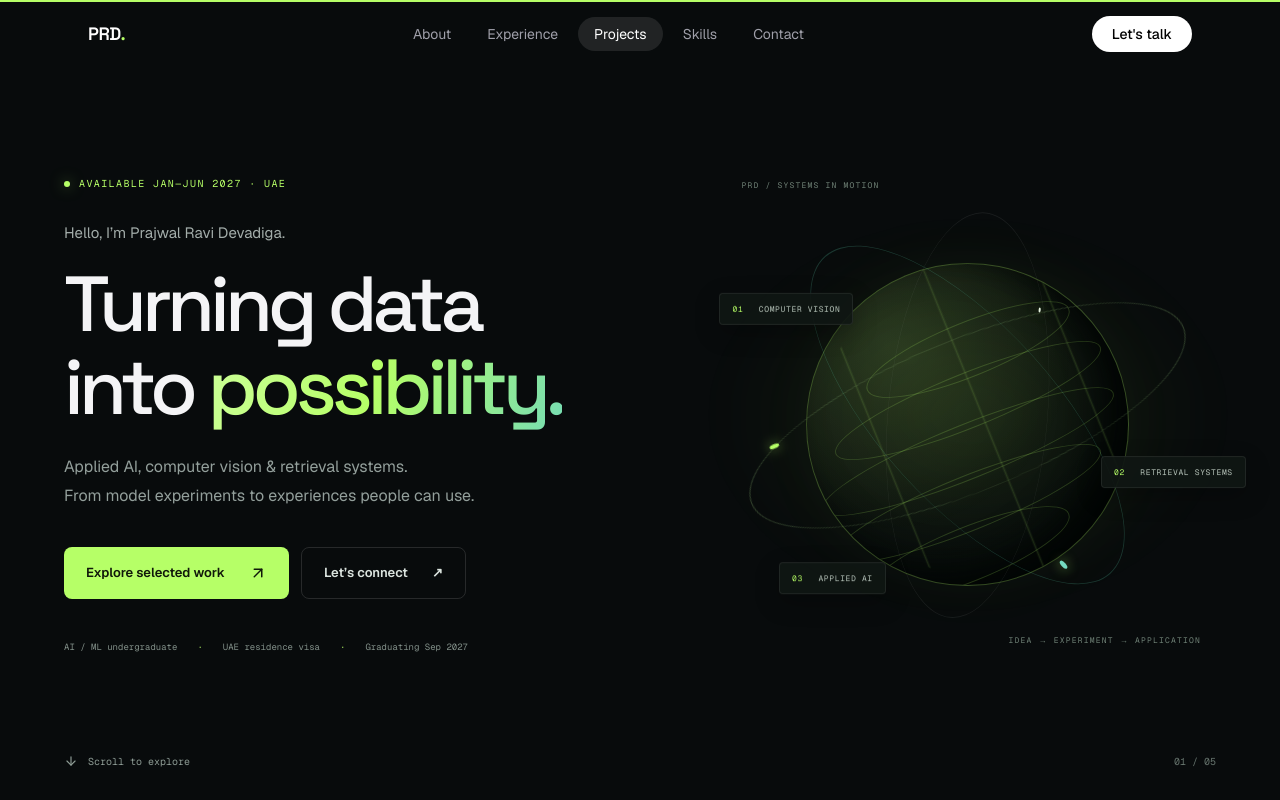
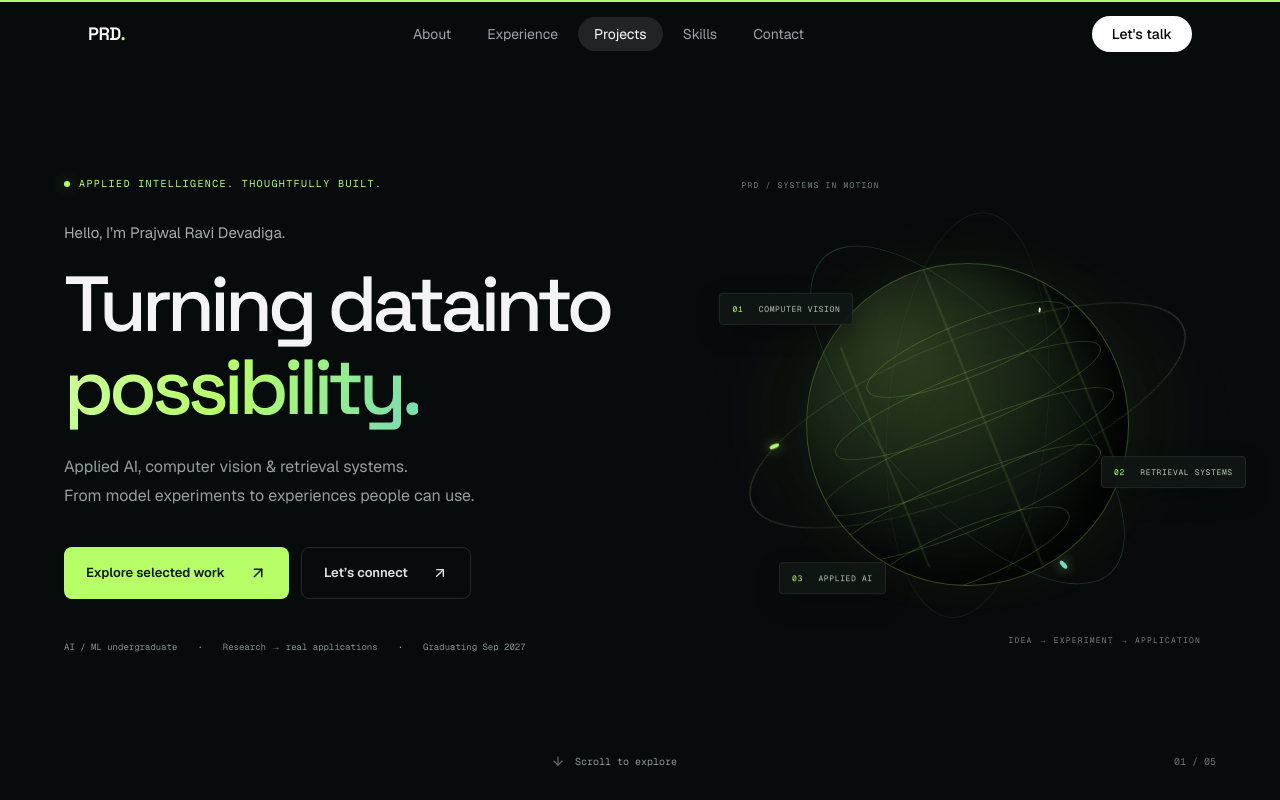
Before and after one commit to Prajwal-Rd-bond/portfolio, a Next.js app: page / in a window 1280 px wide. Shown: the top 800 px of the page. Built offline with nearby package versions, Linux system fonts and the light colour scheme.

Commit message:
design: polish Hero motion and professional copy

```diff
--- a/src/components/Hero.tsx
+++ b/src/components/Hero.tsx
@@ -1,28 +1,76 @@
 "use client";
-import { motion, useMotionValue, useSpring, useTransform, useReducedMotion } from "framer-motion";
+
+import { useRef } from "react";
+import {
+  motion, useInView, useMotionValue, useReducedMotion,
+  useScroll, useSpring, useTransform,
+} from "framer-motion";
 import { ArrowDown, ArrowUpRight } from "lucide-react";
 import { profile } from "@/lib/data";
-const reveal = { hidden: { opacity: 0, y: 35 }, show: { opacity: 1, y: 0, transition: { duration: .85, ease: [.22, 1, .36, 1] as const } } };
+
+const ease = [.22, 1, .36, 1] as const;
+const reveal = {
+  hidden: { opacity: 0, y: 22 },
+  show: { opacity: 1, y: 0, transition: { duration: .85, ease } },
+};
+const spring = { stiffness: 85, damping: 24, mass: .7 };
+
 export default function Hero() {
+  const section = useRef<HTMLElement>(null);
+  const inView = useInView(section, { margin: "100px" });
   const reduced = useReducedMotion();
   const x = useMotionValue(0), y = useMotionValue(0);
-  const rx = useSpring(useTransform(y, [-.5, .5], [10, -10])), ry = useSpring(useTransform(x, [-.5, .5], [-14, 14]));
-  return <section id="top" className="hero-section" onPointerMove={e => { if (e.pointerType !== "mouse" || reduced) return; const r=e.currentTarget.getBoundingClientRect(); x.set((e.clientX-r.left)/r.width-.5); y.set((e.clientY-r.top)/r.height-.5); }} onPointerLeave={()=>{x.set(0);y.set(0);}}>
-    <div className="hero-grid mx-auto w-full max-w-6xl">
-      <motion.div initial="hidden" animate="show" variants={{show:{transition:{staggerChildren:.12}}}} className="hero-copy">
-        <motion.p variants={reveal} className="eyebrow"><span className="status-dot"/> Available Jan—Jun 2027 · UAE</motion.p>
-        <motion.p variants={reveal} className="hero-intro">Hello, I’m {profile.name}.</motion.p>
-        <motion.h1 variants={reveal}>Turning data<br/>into <span className="text-gradient">possibility.</span></motion.h1>
-        <motion.p variants={reveal} className="hero-description">Applied AI, computer vision &amp; retrieval systems.<br/>From model experiments to experiences people can use.</motion.p>
-        <motion.div variants={reveal} className="mt-9 flex flex-wrap gap-3"><a className="primary-cta" href="#projects">Explore selected work <ArrowUpRight size={18}/></a><a className="secondary-cta" href="#contact">Let’s connect <span>↗</span></a></motion.div>
-        <motion.div variants={reveal} className="hero-footnote"><span>AI / ML undergraduate</span><span>UAE residence visa</span><span>Graduating Sep 2027</span></motion.div>
-      </motion.div>
-      <motion.div className="orbital-scene" aria-hidden="true" initial={{opacity:0,scale:.8}} animate={{opacity:1,scale:1}} transition={{duration:1.4}} style={{rotateX:reduced?0:rx,rotateY:reduced?0:ry}}>
-        <div className="orbital-coordinate">PRD / SYSTEMS IN MOTION</div><div className="orbital-halo"/><div className="orbital-globe"><div className="globe-grid"/>{[0,1,2,3,4].map(i=><div className="globe-latitude" key={i} style={{top:`${18+i*16}%`,width:`${68+Math.sin(i/4*Math.PI)*30}%`}}/>)}<div className="globe-shine"/></div>
-        <div className="orbit orbit-one"><i/></div><div className="orbit orbit-two"><i/></div><div className="orbit orbit-three"><i/></div>
-        <div className="orbital-label label-one"><span>01</span> COMPUTER VISION</div><div className="orbital-label label-two"><span>02</span> RETRIEVAL SYSTEMS</div><div className="orbital-label label-three"><span>03</span> APPLIED AI</div><div className="orbital-caption">IDEA → EXPERIMENT → APPLICATION</div>
-      </motion.div>
-    </div>
-    <a href="#projects" className="hero-scroll"><ArrowDown size={14}/> Scroll to explore <span>01 / 05</span></a>
-  </section>;
+  const rx = useSpring(useTransform(y, [-.5, .5], [7, -7]), spring);
+  const ry = useSpring(useTransform(x, [-.5, .5], [-10, 10]), spring);
+  const { scrollYProgress } = useScroll({ target: section, offset: ["start start", "end start"] });
+  const lift = useTransform(scrollYProgress, [0, 1], [0, 90]);
+  const copyOpacity = useTransform(scrollYProgress, [0, .7], [1, .25]);
+
+  return (
+    <section ref={section} id="top" className={`hero-section ${inView ? "motion-visible" : "motion-paused"}`}
+      onPointerMove={e => {
+        if (e.pointerType !== "mouse" || reduced) return;
+        const bounds = e.currentTarget.getBoundingClientRect();
+        x.set((e.clientX - bounds.left) / bounds.width - .5);
+        y.set((e.clientY - bounds.top) / bounds.height - .5);
+      }}
+      onPointerLeave={() => { x.set(0); y.set(0); }}>
+      <div className="hero-horizon" aria-hidden="true" />
+      <div className="hero-grid mx-auto w-full max-w-6xl">
+        <motion.div initial="hidden" animate="show" variants={{ show: { transition: { staggerChildren: .1, delayChildren: .1 } } }} className="hero-copy" style={{ opacity: reduced ? 1 : copyOpacity }}>
+          <motion.p variants={reveal} className="eyebrow"><span className="status-dot" /> Applied intelligence. Thoughtfully built.</motion.p>
+          <motion.p variants={reveal} className="hero-intro">Hello, I’m {profile.name}.</motion.p>
+          <h1 aria-label="Turning data into possibility.">
+            {["Turning data", "into possibility."].map((line, i) => (
+              <span className="headline-mask" key={line} aria-hidden="true">
+                <motion.span className="headline-line" initial={{ y: reduced ? 0 : "110%", opacity: 0 }} animate={{ y: 0, opacity: 1 }} transition={{ duration: reduced ? .2 : 1.05, delay: .2 + i * .12, ease }}>
+                  {i === 0 ? line : <>into <span className="text-gradient">possibility.</span></>}
+                </motion.span>
+              </span>
+            ))}
+          </h1>
+          <motion.p variants={reveal} className="hero-description">Applied AI, computer vision &amp; retrieval systems.<br />From model experiments to experiences people can use.</motion.p>
+          <motion.div variants={reveal} className="mt-9 flex flex-wrap gap-3">
+            <a className="primary-cta" href="#projects">Explore selected work <ArrowUpRight size={18} /></a>
+            <a className="secondary-cta" href="#contact">Let’s connect <ArrowUpRight size={16} /></a>
+          </motion.div>
+          <motion.div variants={reveal} className="hero-footnote"><span>AI / ML undergraduate</span><span>Research → real applications</span><span>Graduating Sep 2027</span></motion.div>
+        </motion.div>
+        <motion.div className="orbital-parallax" style={{ y: reduced ? 0 : lift }}>
+          <motion.div className="orbital-scene" aria-hidden="true" initial={{ opacity: 0, scale: .88 }} animate={{ opacity: 1, scale: 1 }} transition={{ duration: 1.5, ease }} style={{ rotateX: reduced ? 0 : rx, rotateY: reduced ? 0 : ry }}>
+            <div className="orbital-coordinate">PRD / SYSTEMS IN MOTION</div>
+            <div className="orbital-stars">{Array.from({ length: 18 }, (_, i) => <i key={i} style={{ left: `${(i * 37 + 9) % 100}%`, top: `${(i * 23 + 7) % 100}%`, animationDelay: `${i * -.7}s` }} />)}</div>
+            <div className="orbital-halo" />
+            <div className="orbital-globe"><div className="globe-grid" />{[0, 1, 2, 3, 4].map(i => <div className="globe-latitude" key={i} style={{ top: `${18 + i * 16}%`, width: `${68 + Math.sin(i / 4 * Math.PI) * 30}%` }} />)}<div className="globe-shine" /><div className="globe-meridian" /></div>
+            <div className="orbit orbit-one"><i /></div><div className="orbit orbit-two"><i /></div><div className="orbit orbit-three"><i /></div>
+            <div className="orbital-label label-one"><span>01</span> COMPUTER VISION</div>
+            <div className="orbital-label label-two"><span>02</span> RETRIEVAL SYSTEMS</div>
+            <div className="orbital-label label-three"><span>03</span> APPLIED AI</div>
+            <div className="orbital-caption">IDEA → EXPERIMENT → APPLICATION</div>
+          </motion.div>
+        </motion.div>
+      </div>
+      <a href="#projects" className="hero-scroll"><span className="scroll-cue"><ArrowDown size={14} /></span> Scroll to explore <span>01 / 05</span></a>
+    </section>
+  );
 }
```
